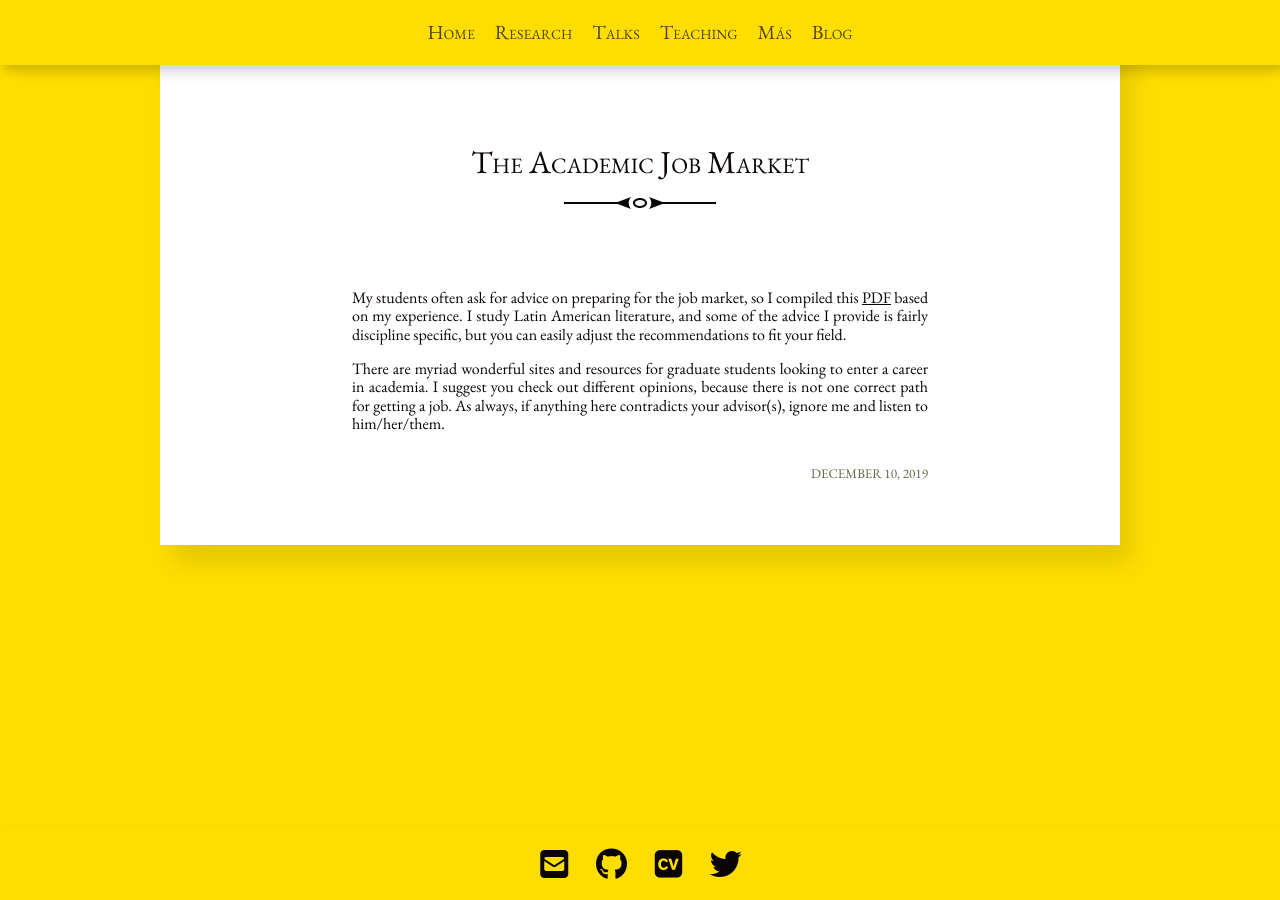
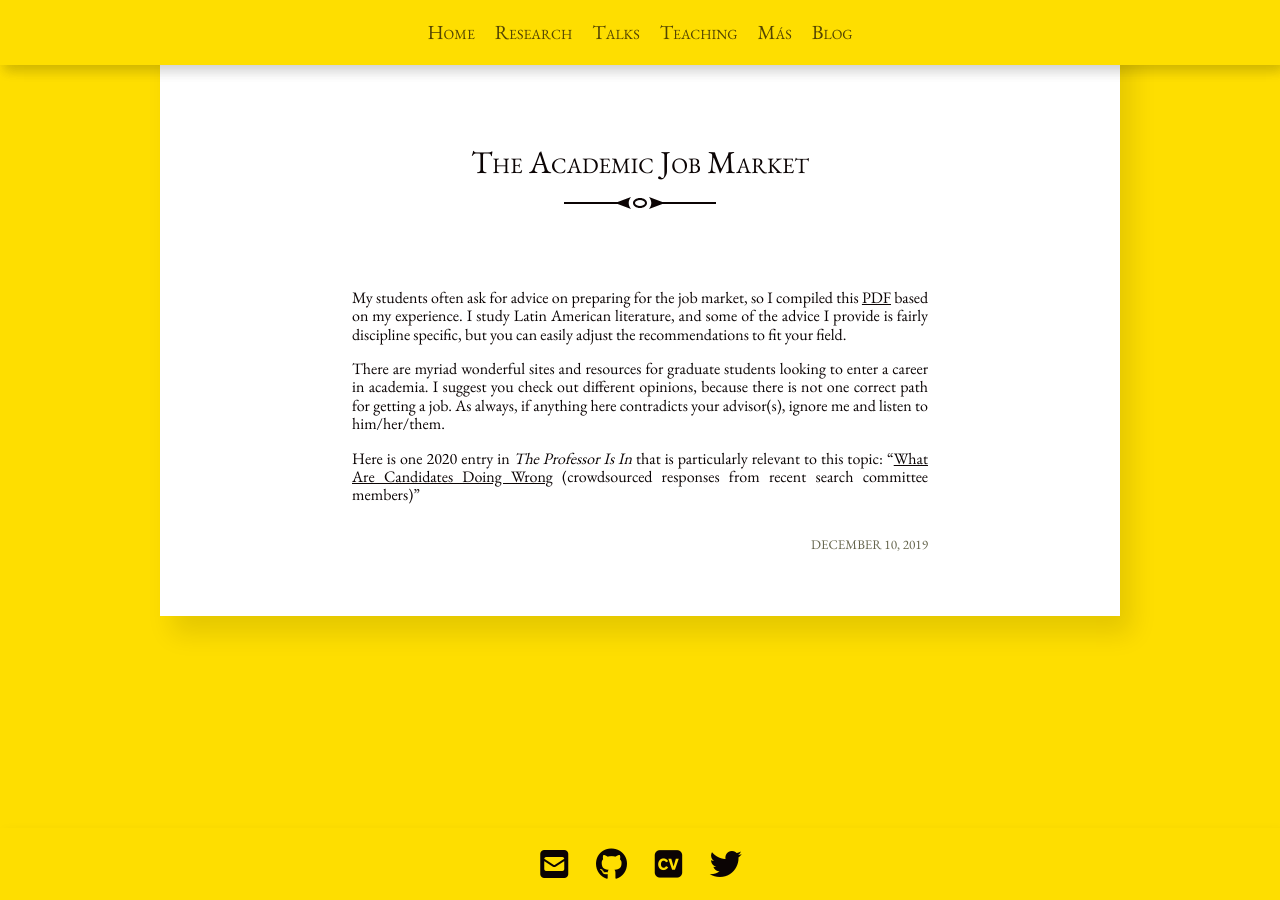
Before and after one commit to dajmcdon/tamara-site, a Jekyll site: the page built from _posts/2019-12-10-job-market-advice.md, in a window 1280 px wide. Built offline with Jekyll 4.4.1, drawn with Linux system fonts in a browser that asks for light colours; nearby versions of some CDN libraries; some web fonts are replaced.

Commit message:
prof is in link

```diff
--- a/_posts/2019-12-10-job-market-advice.md
+++ b/_posts/2019-12-10-job-market-advice.md
@@ -8,3 +8,5 @@ excerpt: One of the most frequent questions students pose is "How do I prepare f
 My students often ask for advice on preparing for the job market, so I compiled this [PDF](https://tamaraleemitchell.github.io/assets/research/JobMarketAdvice_TLM.pdf) based on my experience. I study Latin American literature, and some of the advice I provide is fairly discipline specific, but you can easily adjust the recommendations to fit your field.
 
 There are myriad wonderful sites and resources for graduate students looking to enter a career in academia. I suggest you check out different opinions, because there is not one correct path for getting a job. As always, if anything here contradicts your advisor(s), ignore me and listen to him/her/them.
+
+Here is one 2020 entry in _The Professor Is In_ that is particularly relevant to this topic: "[What Are Candidates Doing Wrong](https://theprofessorisin.com/2020/01/27/dispatches-from-the-front-what-candidates-are-doing-wrong-part-i-of-iii-do-your-homework-please-please/) (crowdsourced responses from recent search committee members)"
```
